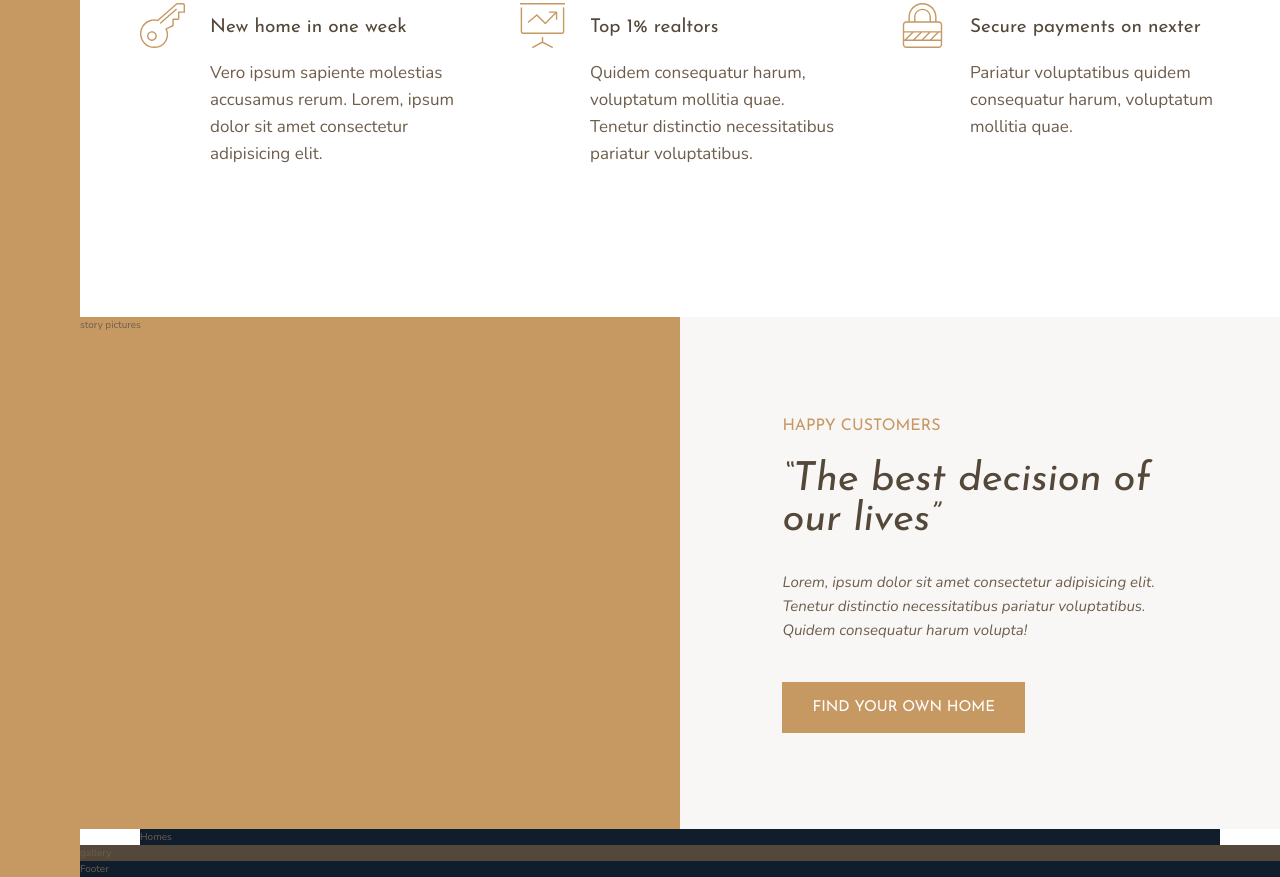
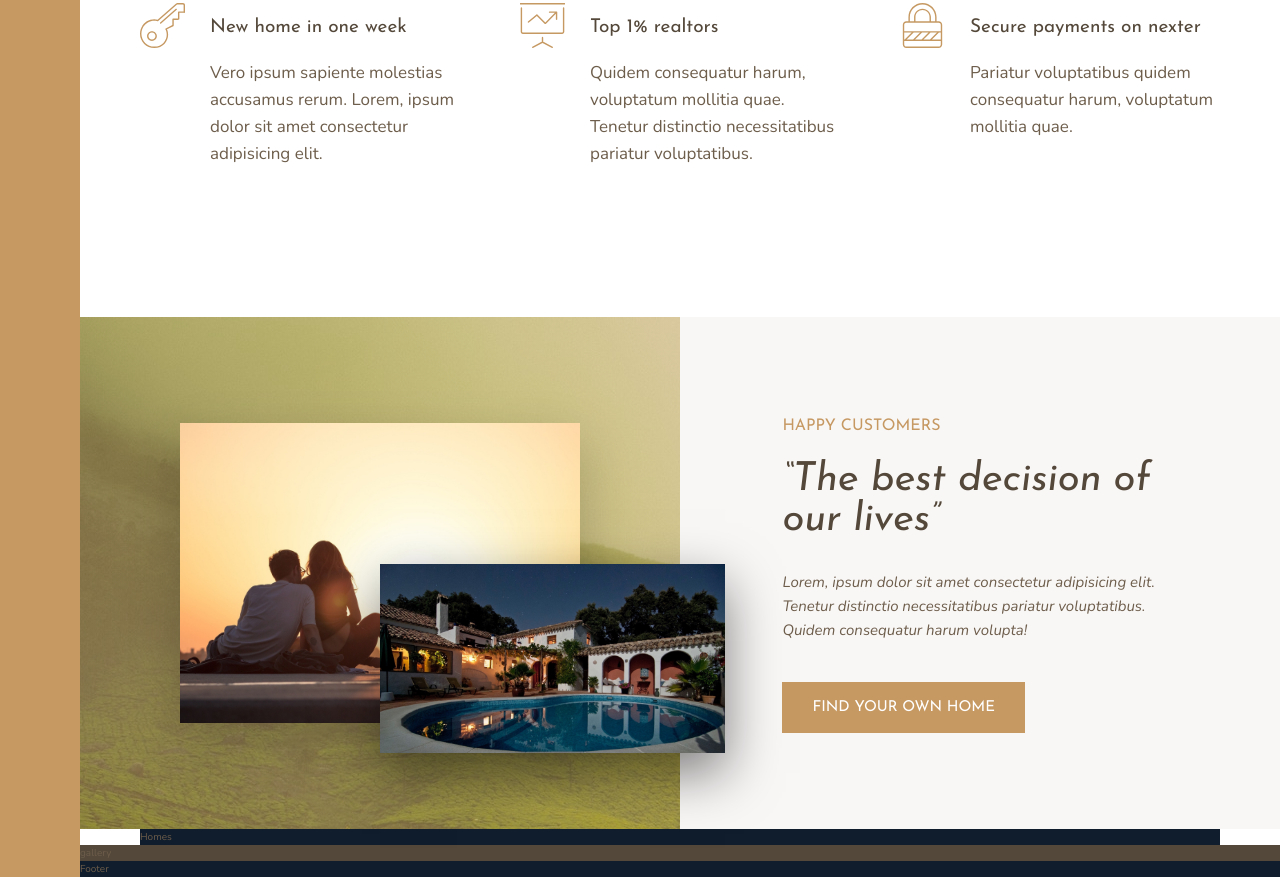
Before and after one commit to ravraw/nexter, a website: page index.html in a window 1280 px wide. Shown: the part 991-1868 px from the top of the page. Drawn offline with nearby package versions, Linux system fonts and the light colour scheme.

Commit message:
stroy section complete

```diff
--- a/index.html
+++ b/index.html
@@ -85,8 +85,11 @@
 
 
     </section>
+
+
     <div class="story__pictures">
-        story pictures
+        <img src="img/story-1.jpeg" alt="couple with new house" class="story__img--1">
+        <img src="img/story-2.jpeg" alt="new house" class="story__img--2">
     </div>
     <div class="story__content">
         <h3 class="heading-3 mb-sm">Happy customers</h3>
@@ -95,6 +98,10 @@
             Quidem consequatur harum volupta!</p>
         <button class="btn">Find your own home</button>
     </div>
+
+
+
+
     <section class="homes">
         Homes
     </section>
--- a/sass/_story.scss
+++ b/sass/_story.scss
@@ -2,21 +2,47 @@
   &__pictures {
     background-color: $color-primary;
     grid-column: full-start / col-end 4;
+    background-image: linear-gradient(
+        rgba($color-primary, 0.5),
+        rgba($color-primary, 0.5)
+      ),
+      url(../img/back.jpg);
+
+    display: grid;
+    grid-template-columns: repeat(6, 1fr);
+    grid-template-rows: repeat(6, 1fr);
+    align-items: center;
   }
+
+  &__img--1 {
+    width: 100%;
+    grid-row: 2 / 6;
+    grid-column: 2 / 6;
+    box-shadow: 0 2rem 5rem rgba(#000, 0.2);
+  }
+
+  &__img--2 {
+    width: 115%;
+    grid-row: 4 / 6;
+    grid-column: 4 / 7;
+    z-index: 200;
+    box-shadow: 0 2rem 5rem rgba(#000, 0.5);
+  }
+
   &__content {
     background-color: $color-grey-light-1;
     grid-column: col-start 5 / full-end;
 
     padding: 6rem 8vw;
 
-    // display: flex;
-    // flex-direction: column;
-    // align-items: flex-start;
-    // justify-content: center;
+    display: flex;
+    flex-direction: column;
+    align-items: flex-start;
+    justify-content: center;
 
-    display: grid;
-    align-content: center;
-    justify-items: start;
+    // display: grid;
+    // align-content: center;
+    // justify-items: start;
   }
 
   &__text {
```
Also changed, not shown: css/style.css.
